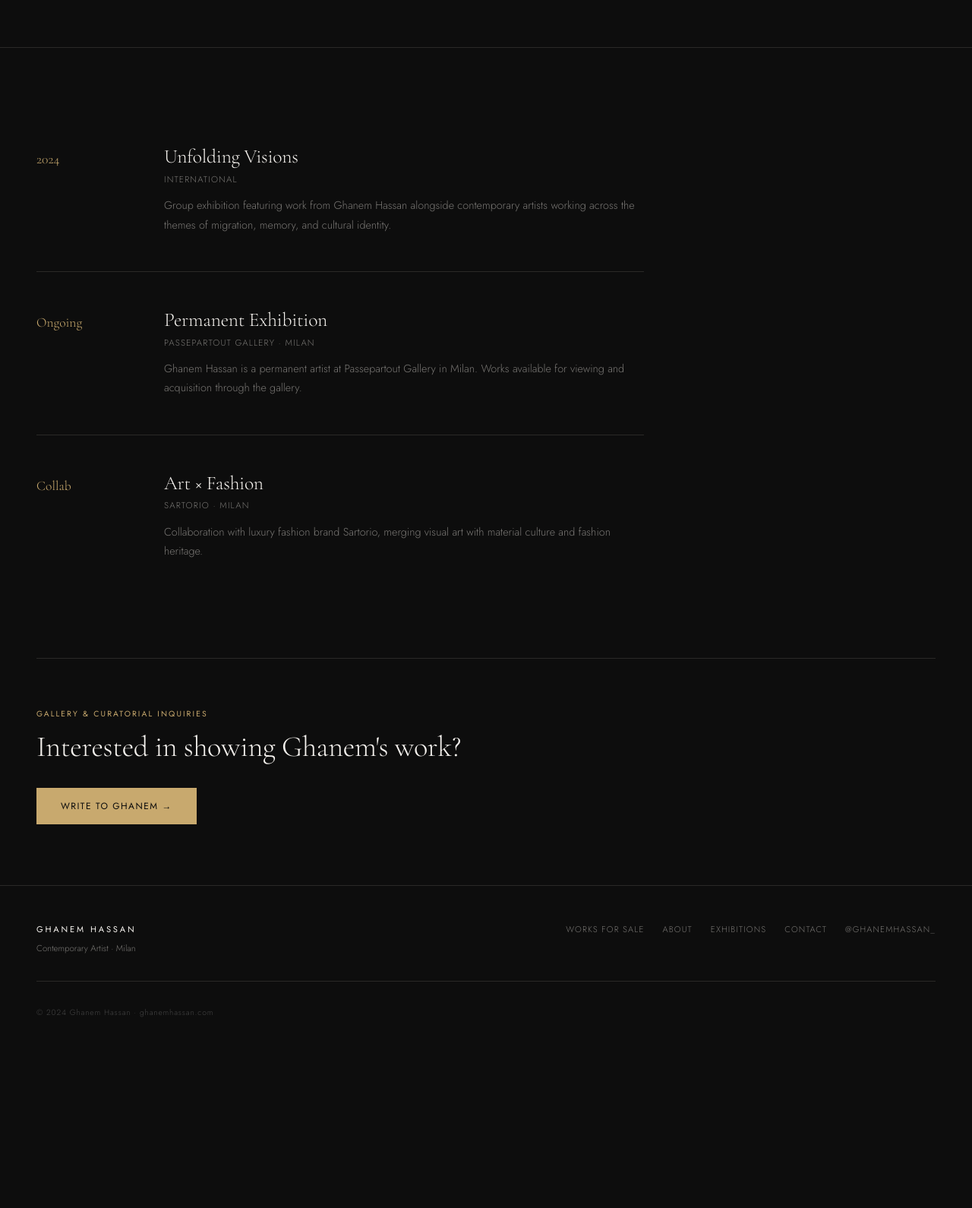
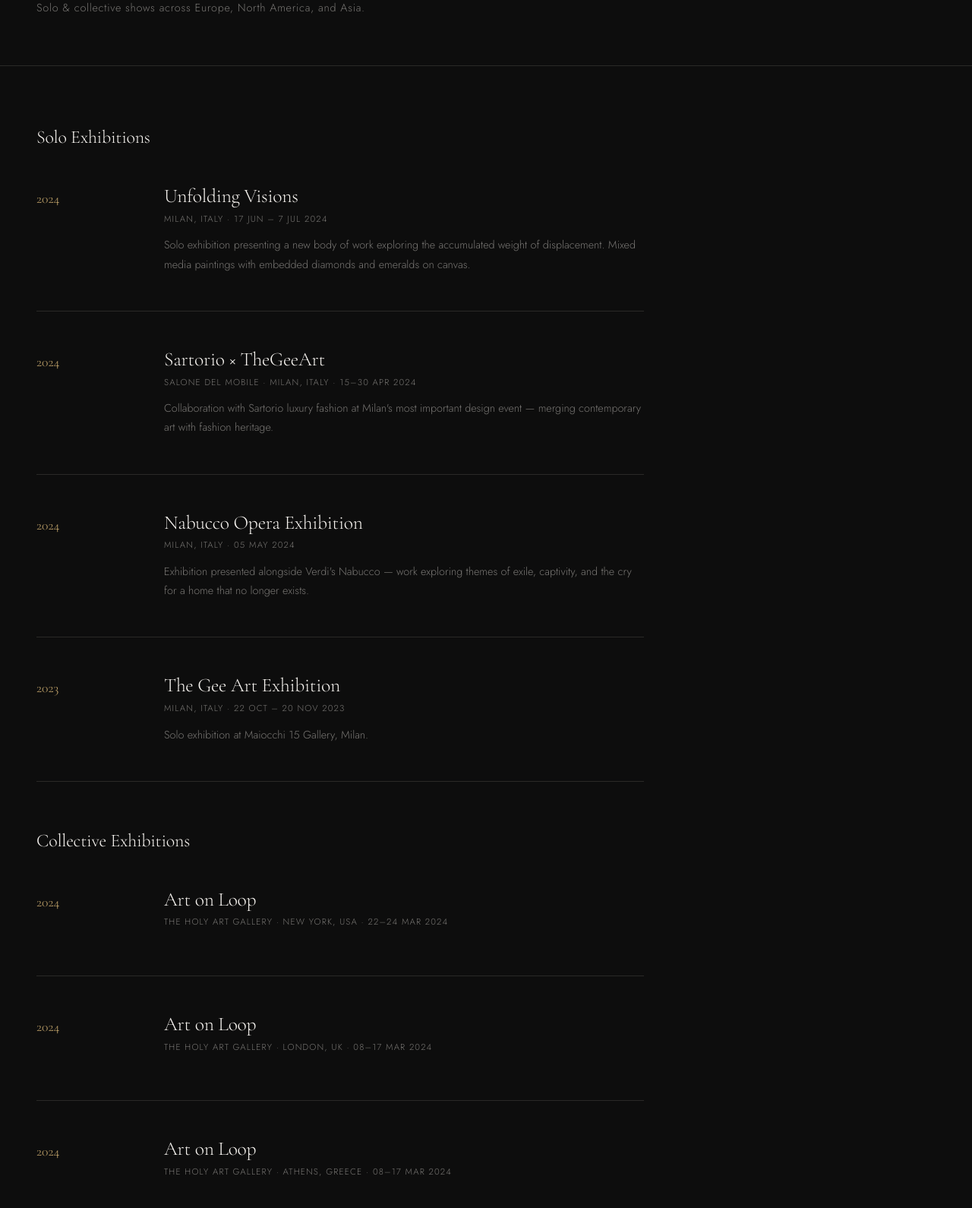
Before and after one commit to ghanem1397/Ghanemhassan.com, a website: page exhibitions.html in a window 1280 px wide. Shown: the part 296-1886 px from the top of the page at 76% size. Before the commit the page ends 1685 px from the top, so only its background shows below. Drawn offline with nearby package versions, Linux system fonts and the light colour scheme.

Commit message:
Update exhibitions.html

```diff
--- a/exhibitions.html
+++ b/exhibitions.html
@@ -1,22 +1,17 @@
 <!DOCTYPE html>
 <html lang="en">
 <head>
-  <meta charset="UTF-8" />
-  <meta name="viewport" content="width=device-width, initial-scale=1.0" />
+  <meta charset="UTF-8"/><meta name="viewport" content="width=device-width, initial-scale=1.0"/>
   <title>Exhibitions — Ghanem Hassan</title>
-  <meta name="description" content="Exhibition history of Ghanem Hassan, Lebanese contemporary artist based in Milan." />
-  <link rel="preconnect" href="https://fonts.googleapis.com" />
-  <link rel="preconnect" href="https://fonts.gstatic.com" crossorigin />
-  <link href="https://fonts.googleapis.com/css2?family=Cormorant+Garamond:ital,wght@0,300;0,400;1,300;1,400&family=Jost:wght@300;400&display=swap" rel="stylesheet" />
-  <link rel="stylesheet" href="css/style.css" />
+  <meta name="description" content="Exhibition history of Ghanem Hassan — solo and collective shows across Milan, New York, London, Hong Kong, Athens, and Brussels."/>
+  <link rel="preconnect" href="https://fonts.googleapis.com"/><link rel="preconnect" href="https://fonts.gstatic.com" crossorigin/>
+  <link href="https://fonts.googleapis.com/css2?family=Cormorant+Garamond:ital,wght@0,300;0,400;1,300;1,400&family=Jost:wght@300;400&display=swap" rel="stylesheet"/>
+  <link rel="stylesheet" href="css/style.css"/>
 </head>
 <body>
-
   <nav class="nav" id="nav">
     <a href="index.html" class="nav__logo">GHANEM HASSAN</a>
-    <button class="nav__toggle" id="navToggle" aria-label="Menu">
-      <span></span><span></span>
-    </button>
+    <button class="nav__toggle" id="navToggle" aria-label="Menu"><span></span><span></span></button>
     <ul class="nav__links" id="navLinks">
       <li><a href="works.html">Works for Sale</a></li>
       <li><a href="about.html">About</a></li>
@@ -27,81 +22,70 @@
   </nav>
 
   <header class="page-header">
-    <p class="section-label">Exhibition History</p>
+    <p class="section-label">Exhibition Record</p>
     <h1 class="page-header__title">Exhibitions</h1>
+    <p class="page-header__sub">Solo & collective shows across Europe, North America, and Asia.</p>
   </header>
 
   <section class="exhibitions-body">
     <div class="exhibitions-body__inner">
 
-      <div class="exhibition-row">
-        <div class="exhibition-row__year">2024</div>
-        <div class="exhibition-row__content">
-          <h3 class="exhibition-row__title">Unfolding Visions</h3>
-          <p class="exhibition-row__location">International</p>
-          <p class="exhibition-row__desc">
-            Group exhibition featuring work from Ghanem Hassan alongside
-            contemporary artists working across the themes of migration,
-            memory, and cultural identity.
-          </p>
-        </div>
-      </div>
+      <h2 class="exh-section-title">Solo Exhibitions</h2>
 
+      <div class="exhibition-row"><div class="exhibition-row__year">2024</div><div class="exhibition-row__content"><h3 class="exhibition-row__title">Unfolding Visions</h3><p class="exhibition-row__location">Milan, Italy · 17 Jun – 7 Jul 2024</p><p class="exhibition-row__desc">Solo exhibition presenting a new body of work exploring the accumulated weight of displacement. Mixed media paintings with embedded diamonds and emeralds on canvas.</p></div></div>
       <div class="exhibition-divider"></div>
 
-      <div class="exhibition-row">
-        <div class="exhibition-row__year">Ongoing</div>
-        <div class="exhibition-row__content">
-          <h3 class="exhibition-row__title">Permanent Exhibition</h3>
-          <p class="exhibition-row__location">Passepartout Gallery · Milan</p>
-          <p class="exhibition-row__desc">
-            Ghanem Hassan is a permanent artist at Passepartout Gallery in Milan.
-            Works available for viewing and acquisition through the gallery.
-          </p>
-        </div>
-      </div>
-
+      <div class="exhibition-row"><div class="exhibition-row__year">2024</div><div class="exhibition-row__content"><h3 class="exhibition-row__title">Sartorio × TheGeeArt</h3><p class="exhibition-row__location">Salone del Mobile · Milan, Italy · 15–30 Apr 2024</p><p class="exhibition-row__desc">Collaboration with Sartorio luxury fashion at Milan's most important design event — merging contemporary art with fashion heritage.</p></div></div>
       <div class="exhibition-divider"></div>
 
-      <div class="exhibition-row">
-        <div class="exhibition-row__year">Collab</div>
-        <div class="exhibition-row__content">
-          <h3 class="exhibition-row__title">Art × Fashion</h3>
-          <p class="exhibition-row__location">Sartorio · Milan</p>
-          <p class="exhibition-row__desc">
-            Collaboration with luxury fashion brand Sartorio,
-            merging visual art with material culture and fashion heritage.
-          </p>
-        </div>
-      </div>
+      <div class="exhibition-row"><div class="exhibition-row__year">2024</div><div class="exhibition-row__content"><h3 class="exhibition-row__title">Nabucco Opera Exhibition</h3><p class="exhibition-row__location">Milan, Italy · 05 May 2024</p><p class="exhibition-row__desc">Exhibition presented alongside Verdi's Nabucco — work exploring themes of exile, captivity, and the cry for a home that no longer exists.</p></div></div>
+      <div class="exhibition-divider"></div>
+
+      <div class="exhibition-row"><div class="exhibition-row__year">2023</div><div class="exhibition-row__content"><h3 class="exhibition-row__title">The Gee Art Exhibition</h3><p class="exhibition-row__location">Milan, Italy · 22 Oct – 20 Nov 2023</p><p class="exhibition-row__desc">Solo exhibition at Maiocchi 15 Gallery, Milan.</p></div></div>
+      <div class="exhibition-divider"></div>
+
+      <h2 class="exh-section-title" style="margin-top:4rem;">Collective Exhibitions</h2>
+
+      <div class="exhibition-row"><div class="exhibition-row__year">2024</div><div class="exhibition-row__content"><h3 class="exhibition-row__title">Art on Loop</h3><p class="exhibition-row__location">The Holy Art Gallery · New York, USA · 22–24 Mar 2024</p></div></div>
+      <div class="exhibition-divider"></div>
+
+      <div class="exhibition-row"><div class="exhibition-row__year">2024</div><div class="exhibition-row__content"><h3 class="exhibition-row__title">Art on Loop</h3><p class="exhibition-row__location">The Holy Art Gallery · London, UK · 08–17 Mar 2024</p></div></div>
+      <div class="exhibition-divider"></div>
+
+      <div class="exhibition-row"><div class="exhibition-row__year">2024</div><div class="exhibition-row__content"><h3 class="exhibition-row__title">Art on Loop</h3><p class="exhibition-row__location">The Holy Art Gallery · Athens, Greece · 08–17 Mar 2024</p></div></div>
+      <div class="exhibition-divider"></div>
+
+      <div class="exhibition-row"><div class="exhibition-row__year">2024</div><div class="exhibition-row__content"><h3 class="exhibition-row__title">9th Gran Premio dell'Arte Contemporanea</h3><p class="exhibition-row__location">Passepartout Gallery · Italy · 07–12 Dec 2024</p></div></div>
+      <div class="exhibition-divider"></div>
+
+      <div class="exhibition-row"><div class="exhibition-row__year">2024</div><div class="exhibition-row__content"><h3 class="exhibition-row__title">Milano Art & Fashion Week</h3><p class="exhibition-row__location">Passepartout Gallery · Milan · 19–23 Sep 2024 / 15–19 Jun 2024</p></div></div>
+      <div class="exhibition-divider"></div>
+
+      <div class="exhibition-row"><div class="exhibition-row__year">2024</div><div class="exhibition-row__content"><h3 class="exhibition-row__title">Art is Not Dead — Mission 15, 22, 30</h3><p class="exhibition-row__location">ArtMall & Art is Not Dead · Milan · Sep–Dec 2024</p></div></div>
+      <div class="exhibition-divider"></div>
+
+      <div class="exhibition-row"><div class="exhibition-row__year">2024</div><div class="exhibition-row__content"><h3 class="exhibition-row__title">Milan Art and Design Week</h3><p class="exhibition-row__location">Passepartout Gallery · Milan · 14–19 Apr 2024</p></div></div>
+      <div class="exhibition-divider"></div>
+
+      <div class="exhibition-row"><div class="exhibition-row__year">2024</div><div class="exhibition-row__content"><h3 class="exhibition-row__title">Donne in Rinascita</h3><p class="exhibition-row__location">Passepartout Gallery · Milan · 09–18 Mar 2024</p></div></div>
+      <div class="exhibition-divider"></div>
+
+      <div class="exhibition-row"><div class="exhibition-row__year">2023</div><div class="exhibition-row__content"><h3 class="exhibition-row__title">Art Beyond Borders</h3><p class="exhibition-row__location">Passepartout Gallery · Milan · 03–18 Dec 2023</p></div></div>
+      <div class="exhibition-divider"></div>
+
+      <div class="exhibition-row"><div class="exhibition-row__year">Ongoing</div><div class="exhibition-row__content"><h3 class="exhibition-row__title">Permanent Artist</h3><p class="exhibition-row__location">Passepartout Gallery · Milan, Italy</p><p class="exhibition-row__desc">Works available for viewing and acquisition through the gallery at all times.</p></div></div>
 
     </div>
 
     <div class="exhibitions-cta">
       <p class="section-label">Gallery & Curatorial Inquiries</p>
       <h2 class="exhibitions-cta__title">Interested in showing Ghanem's work?</h2>
+      <p style="color:var(--muted);margin-bottom:2rem;font-size:0.9rem;">Ghanem is available for gallery collaborations, institutional shows, and curatorial projects internationally.</p>
       <a href="contact.html?type=gallery" class="btn btn--gold">Write to Ghanem →</a>
     </div>
-
   </section>
 
-  <footer class="footer">
-    <div class="footer__inner">
-      <div class="footer__brand">
-        <p class="footer__name">GHANEM HASSAN</p>
-        <p class="footer__tagline">Contemporary Artist · Milan</p>
-      </div>
-      <div class="footer__links">
-        <a href="works.html">Works for Sale</a>
-        <a href="about.html">About</a>
-        <a href="exhibitions.html">Exhibitions</a>
-        <a href="contact.html">Contact</a>
-        <a href="https://instagram.com/ghanemhassan_" target="_blank" rel="noopener">@ghanemhassan_</a>
-      </div>
-      <p class="footer__copy">© 2024 Ghanem Hassan · ghanemhassan.com</p>
-    </div>
-  </footer>
-
+  <footer class="footer"><div class="footer__inner"><div class="footer__brand"><p class="footer__name">GHANEM HASSAN</p><p class="footer__tagline">Contemporary Artist · Milan</p></div><div class="footer__links"><a href="works.html">Works for Sale</a><a href="about.html">About</a><a href="exhibitions.html">Exhibitions</a><a href="contact.html">Contact</a><a href="https://instagram.com/ghanemhassan_" target="_blank" rel="noopener">@ghanemhassan_</a></div><p class="footer__copy">© 2025 Ghanem Hassan · ghanemhassan.com</p></div></footer>
   <script src="js/main.js"></script>
 </body>
 </html>
```
